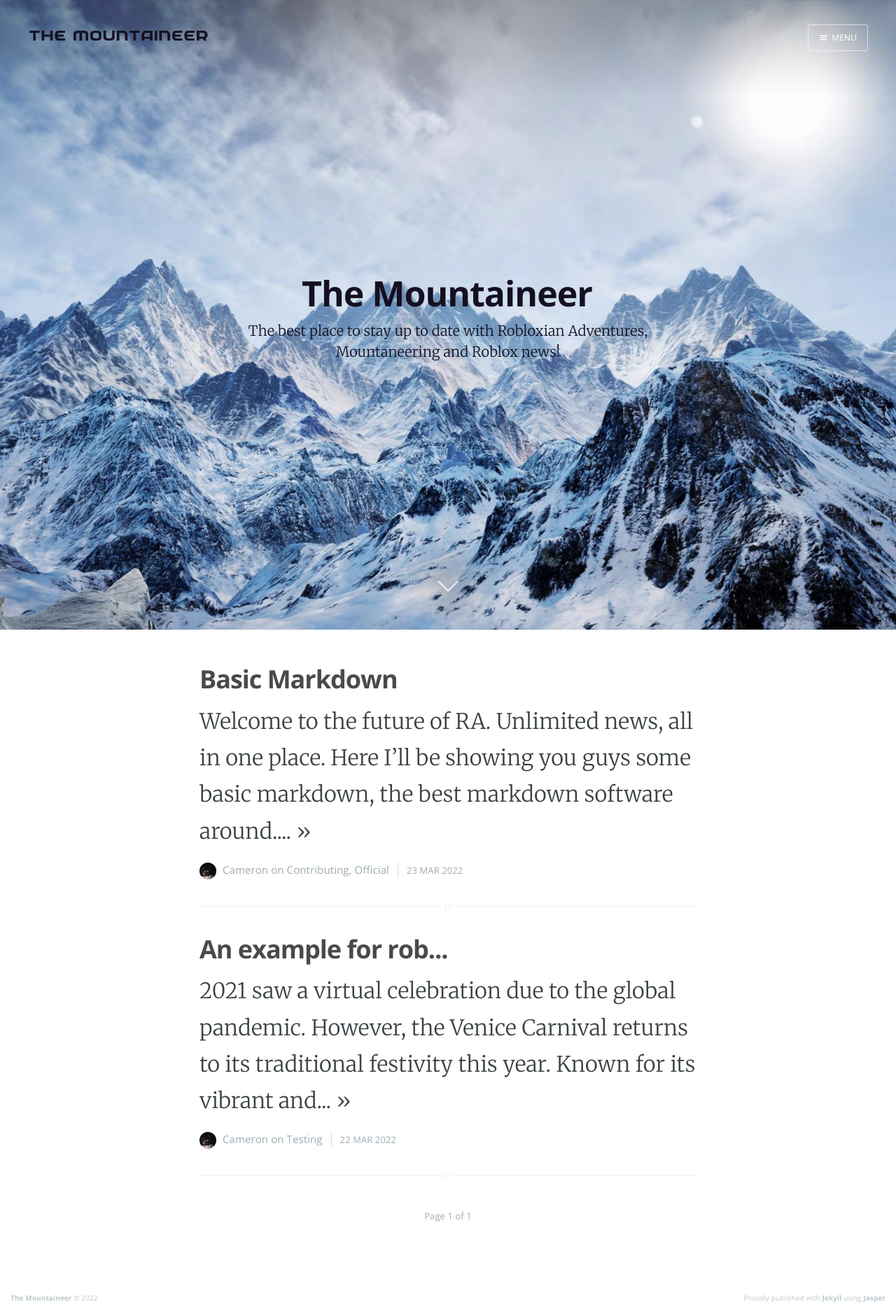
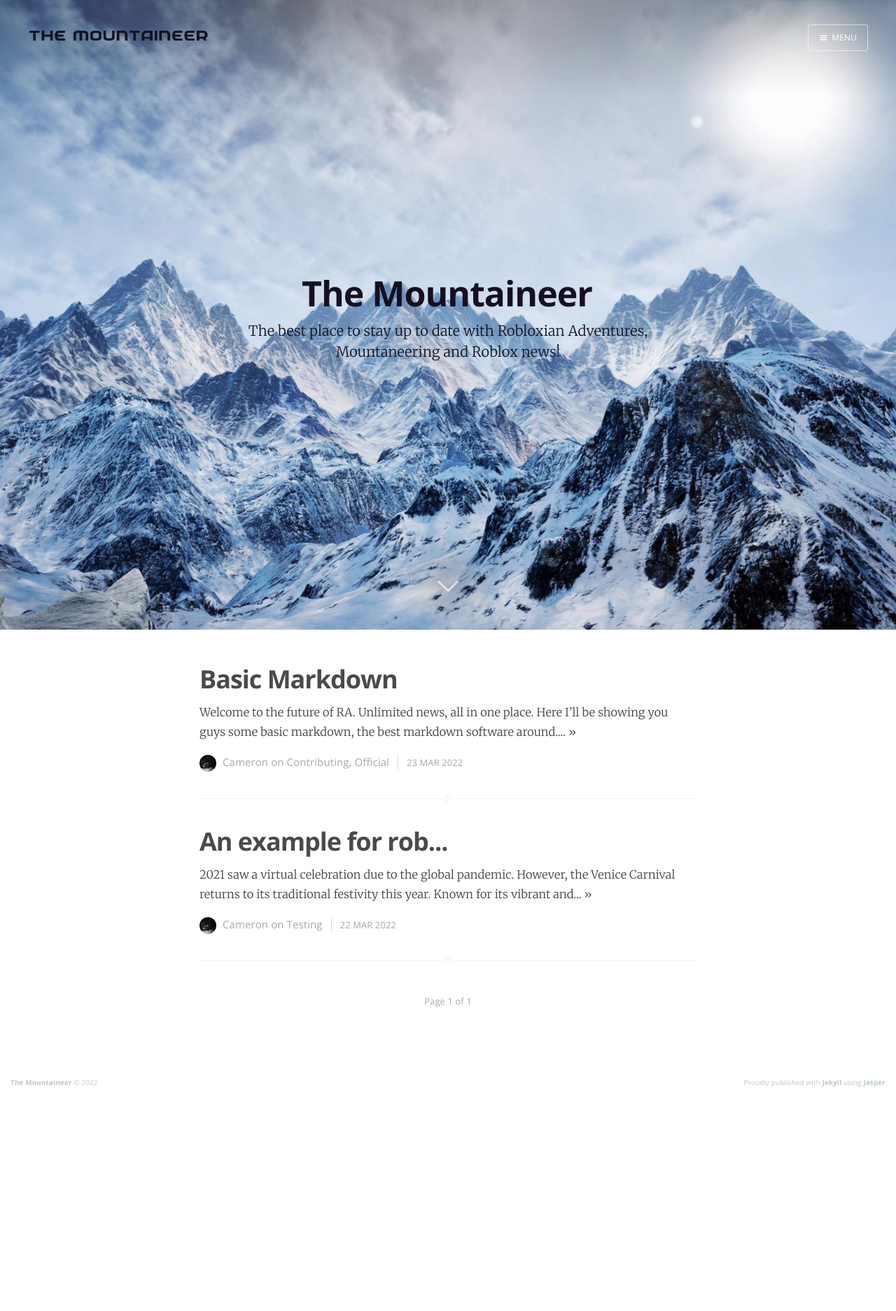
Before and after one commit to Robloxian-Adventures/blog, a Jekyll site: the page built from index.html, in a window 1280 px wide. Shown: the whole page at 70% size. Built offline with Jekyll 4.4.1, drawn with Linux system fonts in a browser that asks for light colours; nearby versions of some CDN libraries; the list of posts is cut into pages by our own code; after the commit the page ends 1567 px from its top, so only the background shows below that.

Commit message:
Update screen.css

```diff
--- a/assets/css/screen.css
+++ b/assets/css/screen.css
@@ -1033,10 +1033,14 @@ body.page-template .post-title {
 
 .post-excerpt p {
     margin: 0;
-    font-size: 1.71em;
+    font-size: .91em;
     line-height: 1.7em;
 }
-
+.post-excerpt pp {
+   margin: 0;
+   font-size: 1.7em;
+   line-height: 1.7em;
+}
 .read-more {
     text-decoration: none;
 }
```
